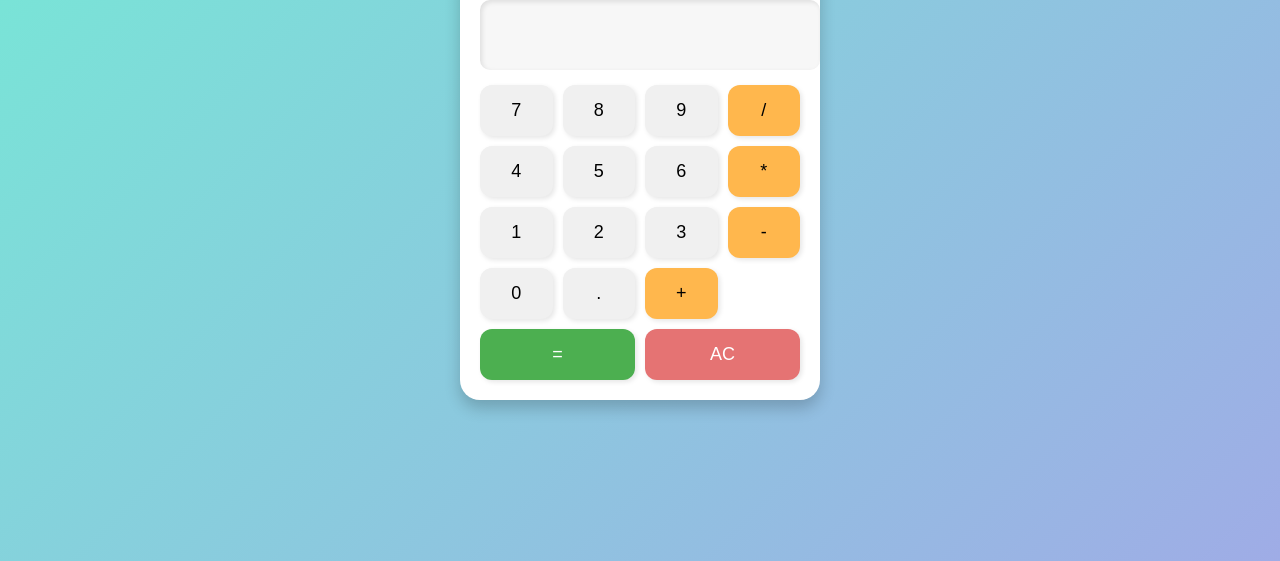
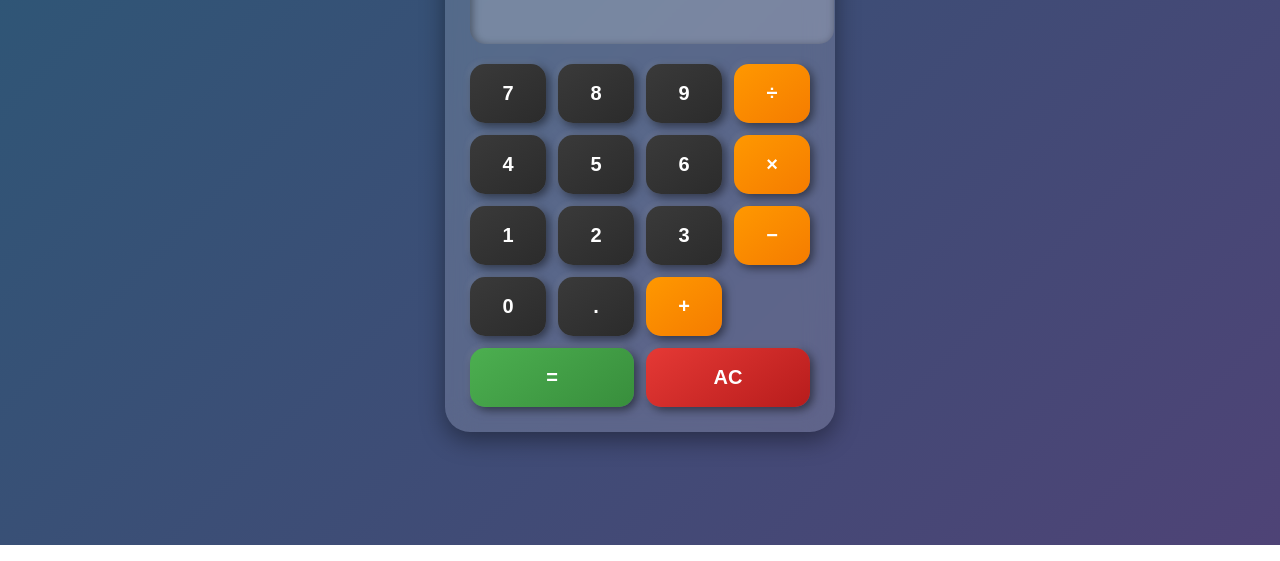
Before and after one commit to Sahildyno/Calculator, a plain HTML site: page index.html in a window 1280 px wide. Shown: the part 255-816 px from the top of the page. Drawn offline with Linux system fonts and the light colour scheme.

Commit message:
version 1.0

```diff
--- a/index.html
+++ b/index.html
@@ -3,80 +3,112 @@
 <head>
   <meta charset="UTF-8">
   <meta name="viewport" content="width=device-width, initial-scale=1.0">
-  <title>Calculator</title>
+  <title>Advanced Calculator</title>
   <style>
+    /* Background Gradient */
     body {
       display: flex;
       justify-content: center;
       align-items: center;
       height: 100vh;
-      background: linear-gradient(135deg, #74ebd5, #9face6);
-      font-family: Arial, sans-serif;
+      margin: 0;
+      font-family: "Poppins", sans-serif;
+      background: linear-gradient(135deg, #2b5876, #4e4376);
     }
+
+    /* Calculator Glassmorphism Container */
     .calculator {
-      background: #fff;
-      padding: 20px;
-      border-radius: 20px;
-      box-shadow: 0 8px 16px rgba(0, 0, 0, 0.2);
-      width: 320px;
+      background: rgba(255, 255, 255, 0.15);
+      backdrop-filter: blur(15px);
+      border-radius: 25px;
+      padding: 25px;
+      width: 340px;
+      box-shadow: 0 8px 25px rgba(0, 0, 0, 0.4);
+      animation: fadeIn 0.8s ease-in-out;
     }
+
     h1 {
       text-align: center;
-      margin-bottom: 15px;
-      color: #333;
+      margin-bottom: 20px;
+      color: #fff;
+      font-weight: 600;
+      letter-spacing: 1px;
+      text-shadow: 0px 0px 10px rgba(255,255,255,0.4);
     }
+
+    /* Display Screen */
     #display {
       width: 100%;
-      height: 50px;
-      font-size: 20px;
+      height: 60px;
+      font-size: 24px;
+      font-weight: bold;
       text-align: right;
-      padding: 10px;
-      margin-bottom: 15px;
+      padding: 12px;
+      margin-bottom: 20px;
       border: none;
-      border-radius: 10px;
-      background: #f7f7f7;
-      box-shadow: inset 2px 2px 5px rgba(0, 0, 0, 0.1);
+      border-radius: 15px;
+      background: rgba(255, 255, 255, 0.2);
+      color: #fff;
+      box-shadow: inset 2px 2px 8px rgba(0,0,0,0.4);
     }
+
+    /* Buttons Grid */
     .buttons {
       display: grid;
       grid-template-columns: repeat(4, 1fr);
-      gap: 10px;
+      gap: 12px;
     }
+
+    /* Buttons */
     button {
-      padding: 15px;
-      font-size: 18px;
+      padding: 18px;
+      font-size: 20px;
+      font-weight: bold;
       border: none;
-      border-radius: 12px;
+      border-radius: 15px;
       cursor: pointer;
       transition: all 0.2s ease;
-      background: #f0f0f0;
-      box-shadow: 2px 2px 5px rgba(0,0,0,0.1);
+      background: linear-gradient(145deg, #3a3a3a, #2b2b2b);
+      color: #fff;
+      box-shadow: 3px 3px 10px rgba(0,0,0,0.5),
+                  -2px -2px 6px rgba(255,255,255,0.1);
     }
+
+    /* Hover Animation */
     button:hover {
-      background: #d1e7ff;
-      transform: scale(1.05);
+      transform: translateY(-3px);
+      box-shadow: 4px 4px 12px rgba(0,0,0,0.6),
+                  -2px -2px 8px rgba(255,255,255,0.2);
     }
+
+    /* Operator Buttons */
     .operator {
-      background: #ffb74d;
+      background: linear-gradient(145deg, #ff9800, #f57c00);
     }
-    .operator:hover {
-      background: #ffa726;
-    }
+
+    /* Equals Button */
     .equal {
-      background: #4caf50;
-      color: white;
+      background: linear-gradient(145deg, #4caf50, #388e3c);
       grid-column: span 2;
     }
-    .equal:hover {
-      background: #43a047;
-    }
+
+    /* Clear Button */
     .clear {
-      background: #e57373;
-      color: white;
+      background: linear-gradient(145deg, #e53935, #b71c1c);
       grid-column: span 2;
     }
+
+    /* Glow effect */
+    .operator:hover,
+    .equal:hover,
     .clear:hover {
-      background: #ef5350;
+      filter: brightness(1.2);
+    }
+
+    /* Fade-in animation */
+    @keyframes fadeIn {
+      from { opacity: 0; transform: scale(0.9); }
+      to { opacity: 1; transform: scale(1); }
     }
   </style>
 </head>
@@ -89,17 +121,17 @@
       <button onclick="appendValue('7')">7</button>
       <button onclick="appendValue('8')">8</button>
       <button onclick="appendValue('9')">9</button>
-      <button class="operator" onclick="appendValue('/')">/</button>
+      <button class="operator" onclick="appendValue('/')">÷</button>
 
       <button onclick="appendValue('4')">4</button>
       <button onclick="appendValue('5')">5</button>
       <button onclick="appendValue('6')">6</button>
-      <button class="operator" onclick="appendValue('*')">*</button>
+      <button class="operator" onclick="appendValue('*')">×</button>
 
       <button onclick="appendValue('1')">1</button>
       <button onclick="appendValue('2')">2</button>
       <button onclick="appendValue('3')">3</button>
-      <button class="operator" onclick="appendValue('-')">-</button>
+      <button class="operator" onclick="appendValue('-')">−</button>
 
       <button onclick="appendValue('0')">0</button>
       <button onclick="appendValue('.')">.</button>
@@ -114,14 +146,13 @@
     const display = document.getElementById('display');
 
     function appendValue(value) {
-      // Prevent two operators in a row
       const operators = ['+', '-', '*', '/'];
       const lastChar = display.value.slice(-1);
 
+      // Prevent duplicate operators
       if (operators.includes(value) && operators.includes(lastChar)) {
         return;
       }
-
       display.value += value;
     }
 
@@ -138,18 +169,18 @@
       display.value = '';
     }
 
-    // Add keyboard support
+    // Keyboard Support
     document.addEventListener('keydown', function(event) {
       if (!isNaN(event.key)) {
-        appendValue(event.key); // Numbers
-      } else if (['+', '-', '*', '/','.'].includes(event.key)) {
-        appendValue(event.key); // Operators
+        appendValue(event.key);
+      } else if (['+', '-', '*', '/', '.'].includes(event.key)) {
+        appendValue(event.key);
       } else if (event.key === 'Enter') {
-        calculate(); // Press Enter to calculate
+        calculate();
       } else if (event.key === 'Backspace') {
-        display.value = display.value.slice(0, -1); // Delete last char
+        display.value = display.value.slice(0, -1);
       } else if (event.key === 'Escape') {
-        clearDisplay(); // Esc clears
+        clearDisplay();
       }
     });
   </script>
```
